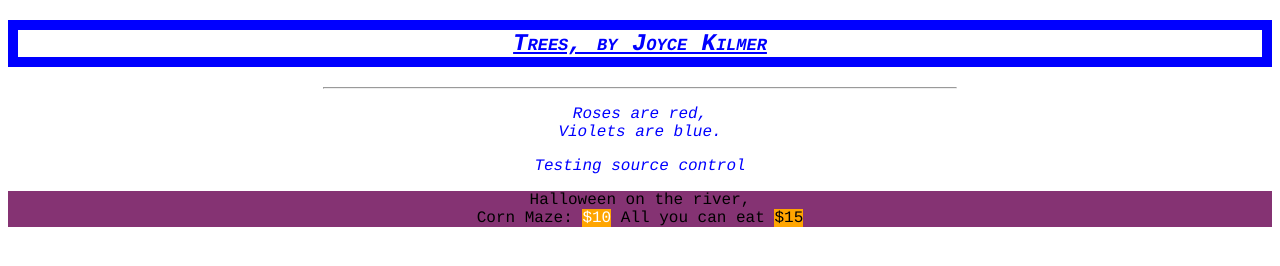
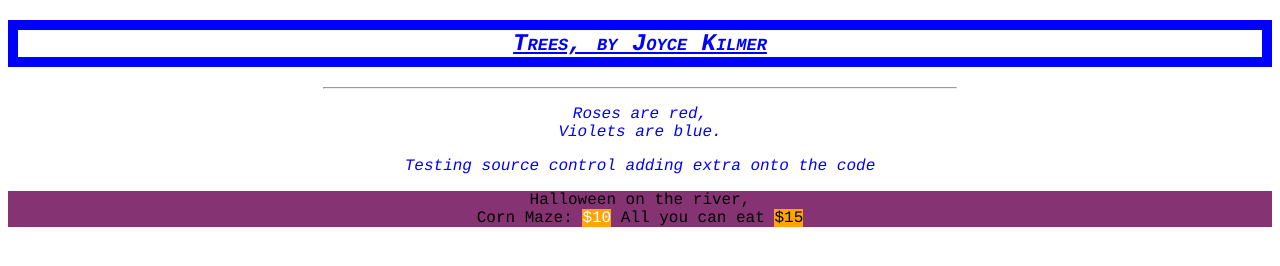
Before and after one commit to brandon120/CSS-class-notes, a plain HTML site: page css1.html in a window 1280 px wide. Drawn offline with Linux system fonts and the light colour scheme.

Commit message:
Update css1.html

```diff
--- a/css1.html
+++ b/css1.html
@@ -20,7 +20,7 @@
         Violets are blue.
     </p>
 
-    <p>Testing source control</p>
+    <p>Testing source control adding extra onto the code</p>
 
 <!--
     <h1 id="Obama-Quote">Barack Obama Quotes</h1>
```
